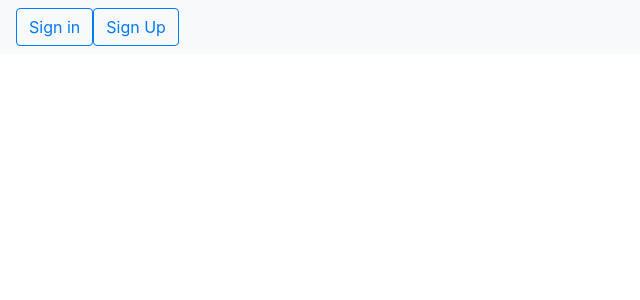
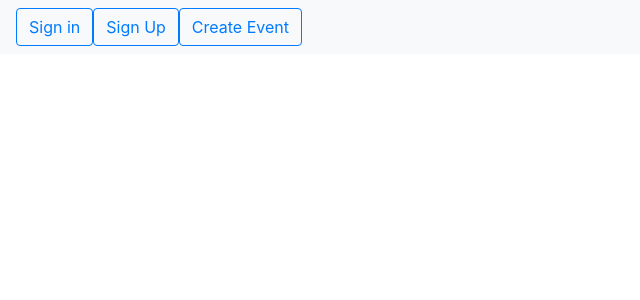
Before and after one commit to HristiinaI/eventure-client, a Next.js app in the folder eventure-client/: page / in a window 1280 px wide. Shown: the top 300 px of the page, without its empty margins (0-640 px from the left). Built offline with nearby package versions, Linux system fonts and the light colour scheme.

Commit message:
add create event

```diff
--- a/eventure-client/pages/index.js
+++ b/eventure-client/pages/index.js
@@ -9,8 +9,10 @@ export default class App extends Component {
         <Navbar bg="light" variant="light">
         <Button href = "/signIn" type = "submit" variant="outline-primary">Sign in</Button>
         <Button href = "/signUp" type = "submit" variant="outline-primary">Sign Up</Button>
+        <Button href = "/cerateEvent" type = "submit" variant="outline-primary">Create Event</Button>
         </Navbar>
         <br/>
+
       </div>
     );
   }
```
Also changed, not shown: eventure-client/pages/createEvent.tsx (renamed from eventure-client/pages/index.tsx), 1 other file (tests, documents, lock files or other folders).
